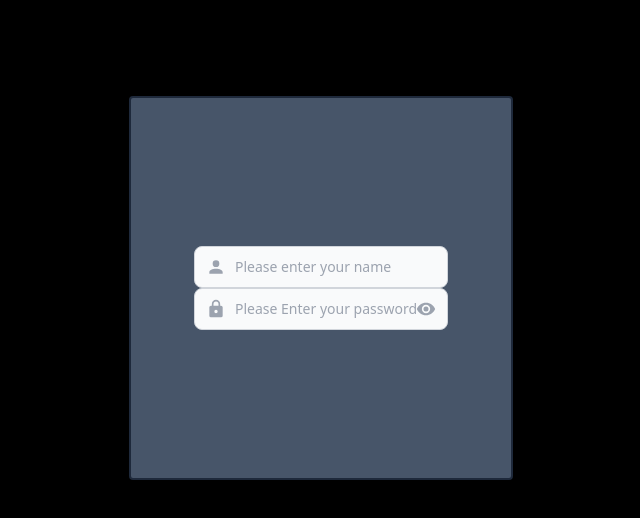
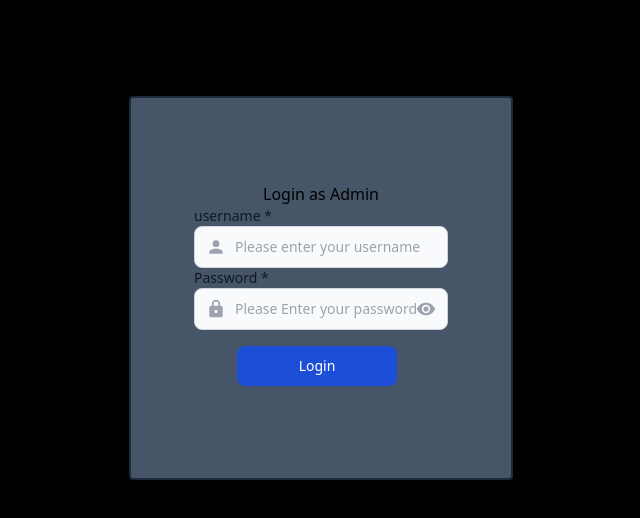
Before and after one commit to sir-george2500/employee_Time_Management_system_fontend, a Next.js app: page /admin-login in a window 1280 px wide. Shown: the top 518 px of the page, without its empty margins (319-959 px from the left). Built offline with nearby package versions, Linux system fonts and the light colour scheme.

Commit message:
added the login Button the admin form

```diff
--- a/components/AdminForm.jsx
+++ b/components/AdminForm.jsx
@@ -6,22 +6,33 @@ import React from 'react'
 const AdminForm = ({name, text, value, errorMessage, onChange,formik }) => {
   return (
     <>
+    <h1>Login as Admin</h1>
+    <div>
     <TextInput
     name={name}
-    placeholder='Please enter your name'
+    label={"username *"}
+    placeholder='Please enter your username'
     leftIcon={mdiAccount}
     value={value}
     onChange={onChange}
 
     />
+
     <TextInput
     name={name}
+    label={"Password *"}
     placeholder='Please Enter your password'
     leftIcon={mdiLock}
     rightIcon={mdiEye}
     value={value}
     onChange={onChange}
     />
+    <div class="flex mt-4 justify-center">
+            <button type="button" class="text-white bg-blue-700 hover:bg-blue-800 focus:ring-4 focus:ring-blue-300 font-medium rounded-lg text-sm px-5 py-2.5 mr-2 mb-2 dark:bg-blue-600 dark:hover:bg-blue-700 focus:outline-none dark:focus:ring-blue-800 w-40">Login</button>
+    </div>
+
+
+    </div>
     </>
   )
 }
```
